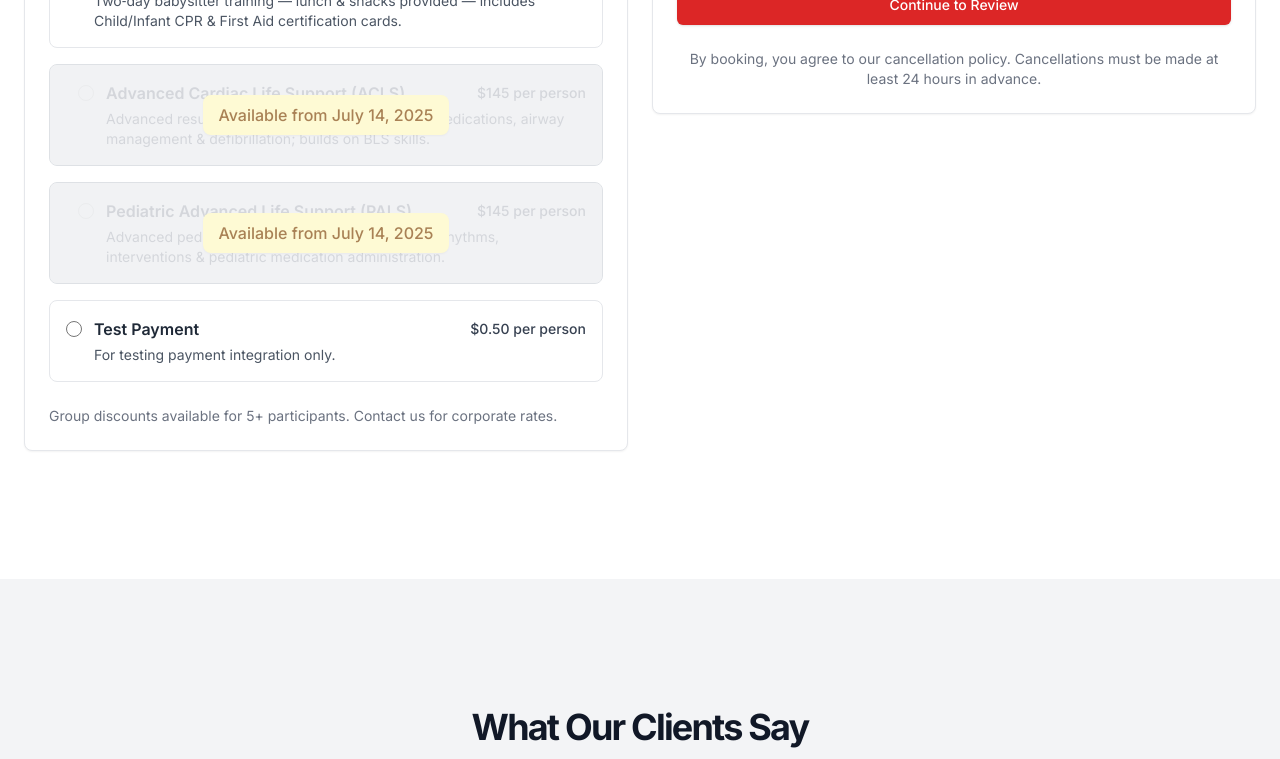
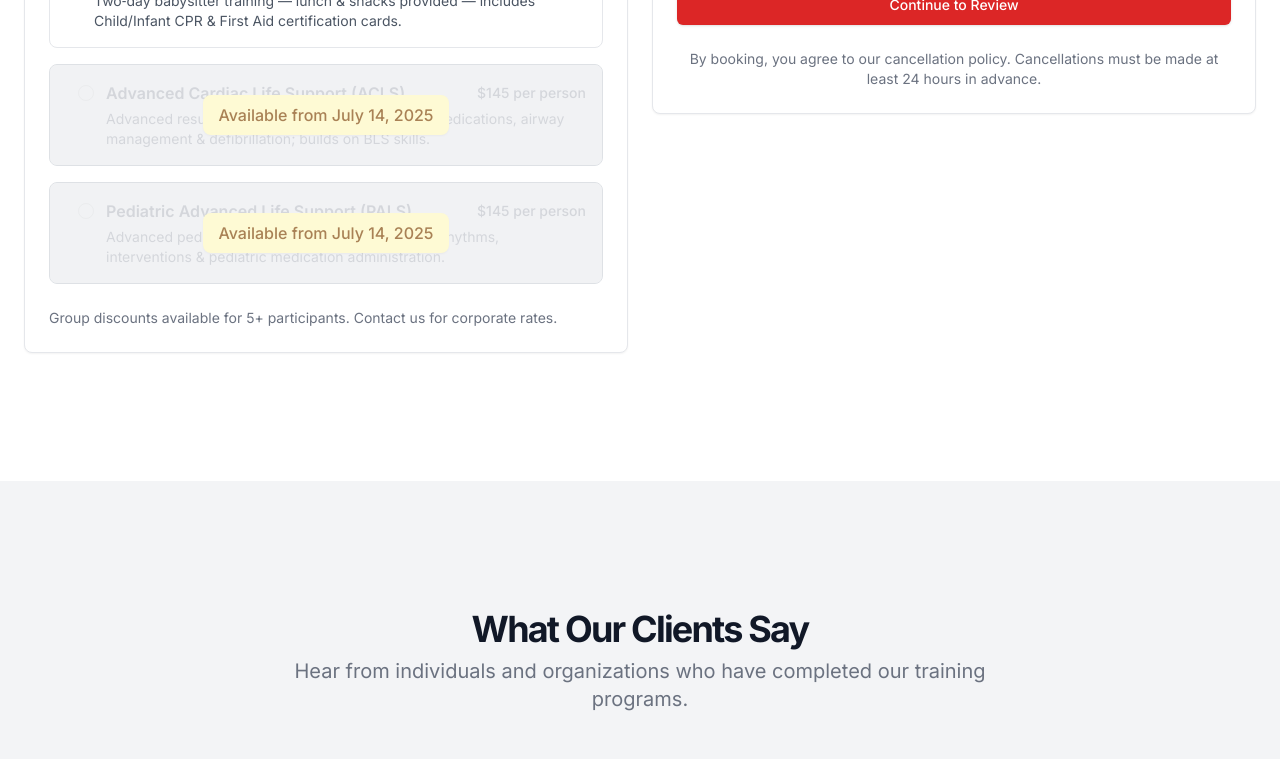
Before and after one commit to ysfpcm/cprr, a Next.js app: page /schedule in a window 1280 px wide. Shown: the part 1174-1933 px from the top of the page. Built offline with nearby package versions, Linux system fonts and the light colour scheme.

Commit message:
hid the test payment

```diff
--- a/app/schedule/page.tsx
+++ b/app/schedule/page.tsx
@@ -376,7 +376,7 @@ export default function SchedulePage() {
                   <h3 className="text-xl font-bold mb-2">Available Services</h3>
                   <p className="text-sm text-gray-500 mb-4">Choose the training you need</p>
                   <div className="space-y-4">
-                    {services.map((service) => {
+                    {services.filter(service => service.id !== "test").map((service) => {
                       // Check if service has an availableFrom date and if it's in the future
                       const availableFrom = service.availableFrom ? new Date(service.availableFrom) : null;
                       const currentDate = new Date();
@@ -388,7 +388,7 @@ export default function SchedulePage() {
                         : "";
 
                       // For unavailable services, we'll apply a different style and make them unclickable
-                      if (!isAvailable) {
+                      if (!isAvailable)
                         return (
                           <div
                             key={service.id}
@@ -417,7 +417,6 @@ export default function SchedulePage() {
                             </label>
                           </div>
                         );
-                      }
 
                       // For available services, render normally
                       return (
```
